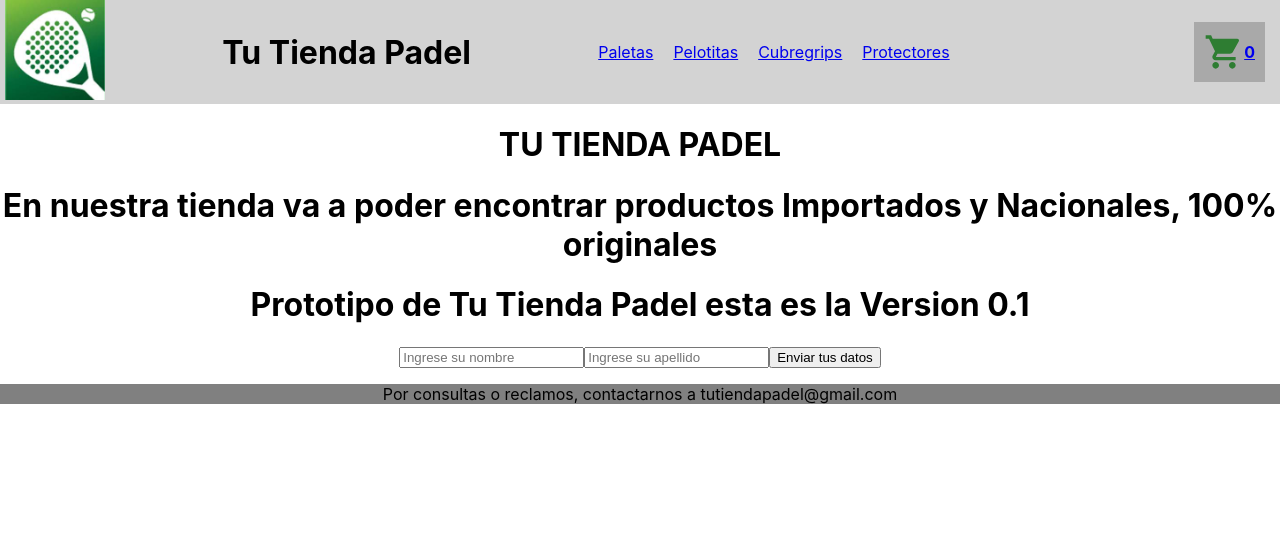
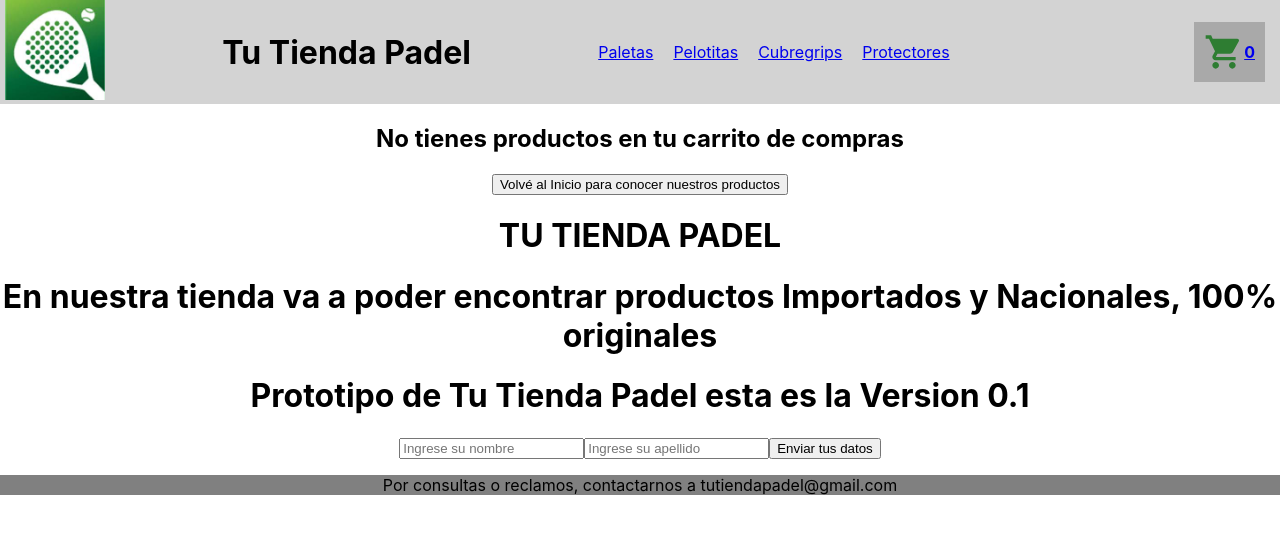
Before and after one commit to nmuradas/tuTiendaPadelMuradas_react, a React (Create React App) app: page /cart in a window 1280 px wide. Shown: the top 534 px of the page. Built offline with nearby package versions, Linux system fonts and the light colour scheme.

Commit message:
correciones de ruteo en cart

```diff
--- a/src/Components/Body/Main/Cart.jsx
+++ b/src/Components/Body/Main/Cart.jsx
@@ -1,11 +1,12 @@
 import React, {useContext} from 'react';
 import {contexto} from '../../Context/Contexto'
+import { Link } from "react-router-dom"
 
 
 
 const Cart = () => {
 
-    const { compras,removeCompras  } = useContext(contexto);
+    const { compras,removeCompras, totalPrice } = useContext(contexto);
 
     const removerItem = (e)=>{
         removeCompras(e.target.id);
@@ -27,6 +28,8 @@ const Cart = () => {
                 </div>
         })}
         </div>
+        {{ totalPrice} > 0 ? <h2>Precio Total: $ { totalPrice }</h2> : <div><h2>No tienes productos en tu carrito de compras</h2>  <Link to="/"><button>Volvé al Inicio para conocer nuestros productos</button></ Link> </div> }
+
     </>
     )
 }
--- a/src/Components/Context/Contexto.js
+++ b/src/Components/Context/Contexto.js
@@ -7,11 +7,15 @@ const { Provider } = contexto;
 const CustomProvider = ({ children }) => {
     const [compras, setCompras] = useState([])
     const [qtyProducts, setQtyProducts] = useState(0);
+    const [totalPrice, setTotalPrice] = useState(0);
 
     const obtenerCantidad = () => {
         let qty = 0;
         compras.forEach(items => qty += items.qty);
         setQtyProducts(qty);
+        let price = 0
+        compras.forEach(items => price += items[0].price * items.qty);
+        setTotalPrice(price);
     }
 
 
@@ -56,7 +60,7 @@ const CustomProvider = ({ children }) => {
 
 
 return (
-        <Provider value={{compras, addCompras, removeCompras, resetCompras, qtyProducts}}>
+        <Provider value={{compras, addCompras, removeCompras, resetCompras, qtyProducts, totalPrice}}>
             {children}
         </Provider>
     )
```
